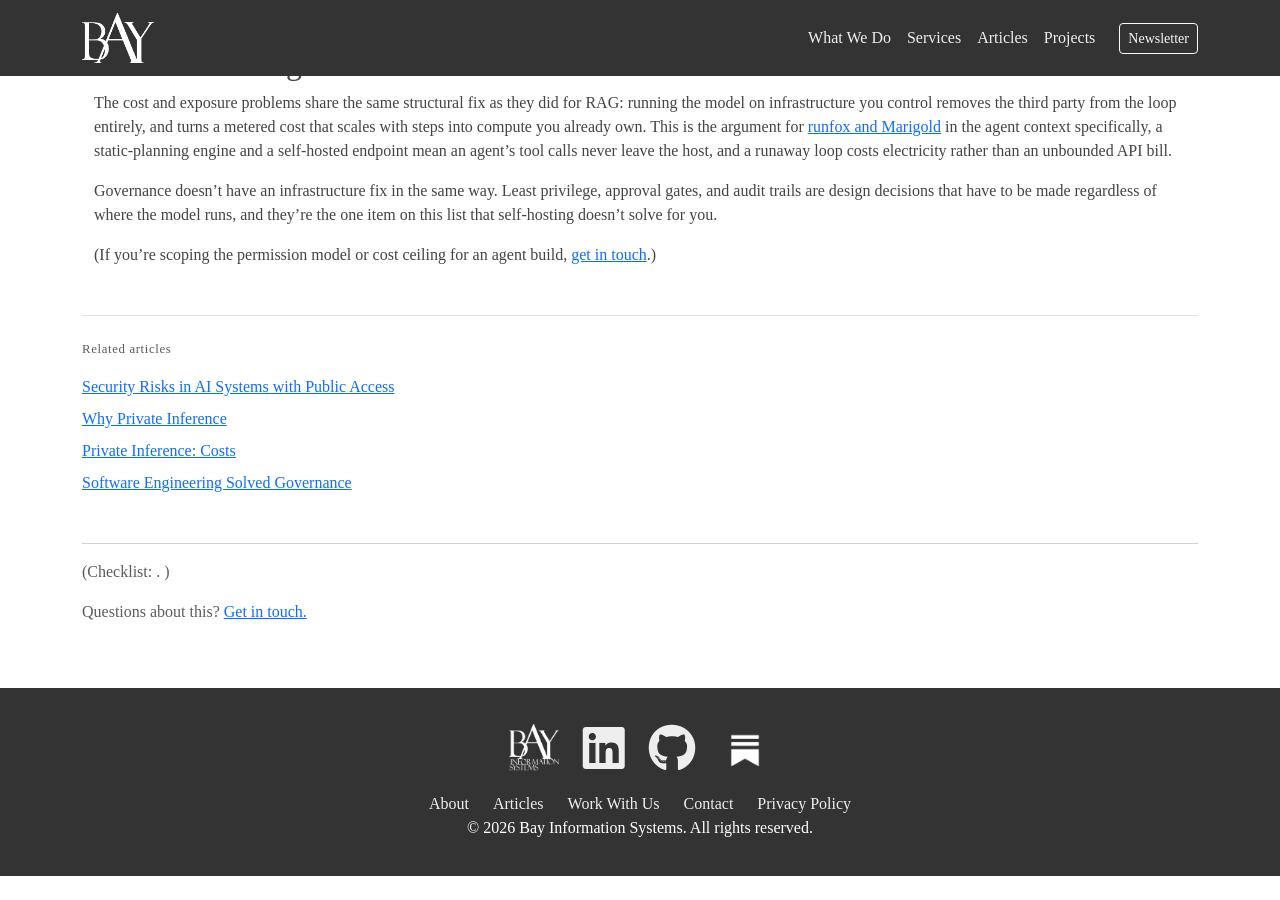
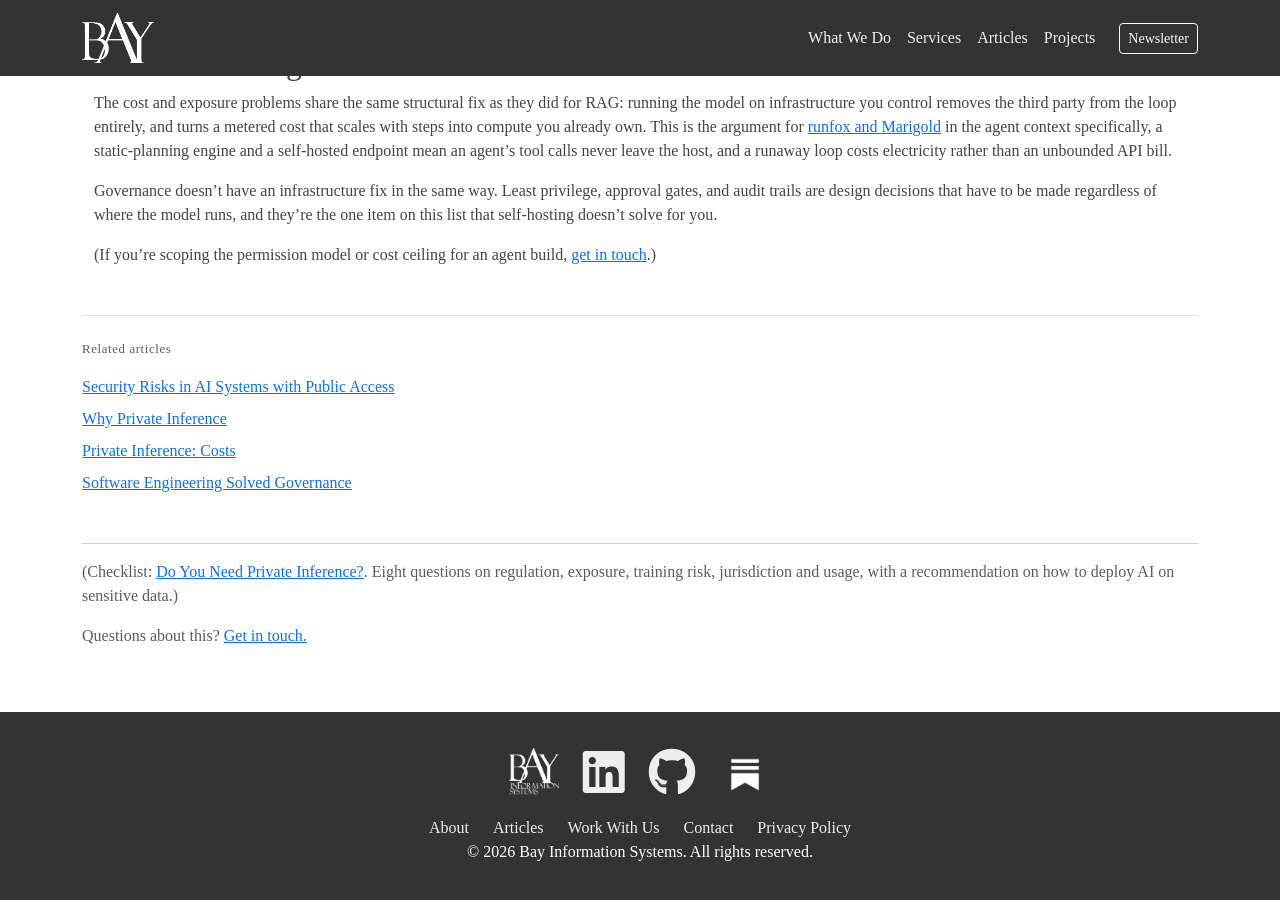
Before and after one commit to bayinfosys/bayinfosys.github.io, a Jekyll site: the page built from _posts/2026-01-01-103-agent-risks-costs.md, in a window 1280 px wide and 900 px high, scrolled down 1147 px. Built offline with Jekyll 4.4.1, drawn with Linux system fonts in a browser that asks for light colours; before the commit the page ends 2023 px from its top, so only the background shows below that.

Commit message:
fix: article 103 cta

```diff
--- a/_posts/2026-01-01-103-agent-risks-costs.md
+++ b/_posts/2026-01-01-103-agent-risks-costs.md
@@ -6,7 +6,7 @@ description: "RAG's main risk is data leaving the building. An agent's main risk
 keywords: ["ai agent risks", "agent cost", "denial of wallet attack", "agent governance", "agent memory corruption", "MINJA", "least privilege ai agents", "agent security"]
 topic: "AI Systems"
 seo_title: "Agent Risks and Costs: Governance, Denial-of-Wallet, and Exposure"
-cta: sovereign
+cta: private-inference
 related:
   - 09-data-risks
   - 65-why-private-inference
```
